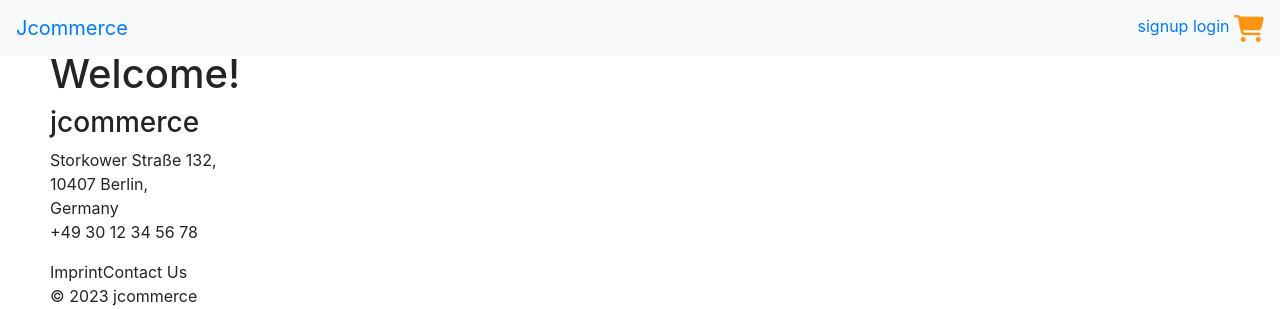
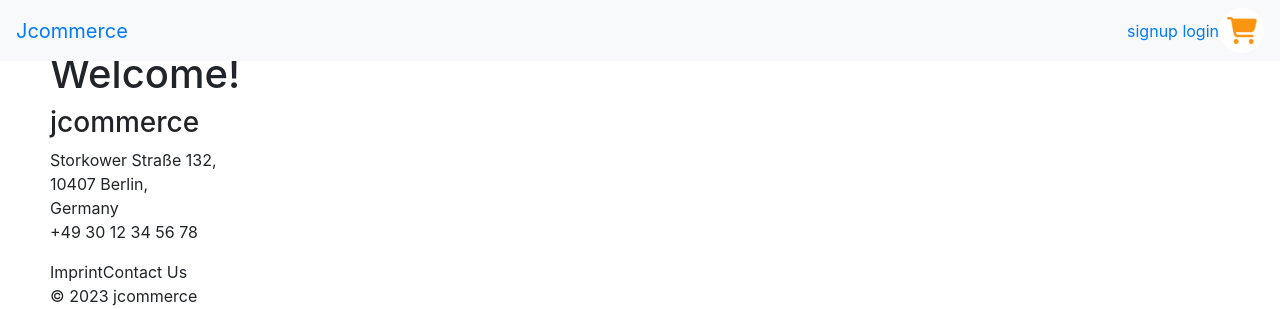
Before and after one commit to devinfiachra/jcommerce, a Node server app: page / in a window 1280 px wide. Shown: the top 309 px of the page. Run offline with Node 20, Linux system fonts and the light colour scheme; some libraries are stand-ins or nearby versions.

Commit message:
added cart icon

```diff
--- a/public/stylesheets/style.css
+++ b/public/stylesheets/style.css
@@ -22,3 +22,14 @@ h1 {
 #cart-icon {
   width: 30px;
 }
+
+#cart-circle {
+  background-color: white;
+  border-radius: 50%;
+  width: 45px;
+  height: 45px;
+  display: flex;
+  justify-content: center;
+  align-items: center;
+
+}
--- a/views/layout.hbs
+++ b/views/layout.hbs
@@ -27,8 +27,10 @@
       <div class="nav-container ml-auto">
         <a href="/auth/signup" class="nav-btn">signup</a>
         <a href="/auth/login" class="nav-btn">login</a>
-        <img src="./images/cart icon.png" alt="cart icon" id="cart-icon">
       </div>
+        <div id="cart-circle">
+          <img src="./images/cart icon.png" alt="cart icon" id="cart-icon">
+        </div>
       </div>
     </nav>
 
```
